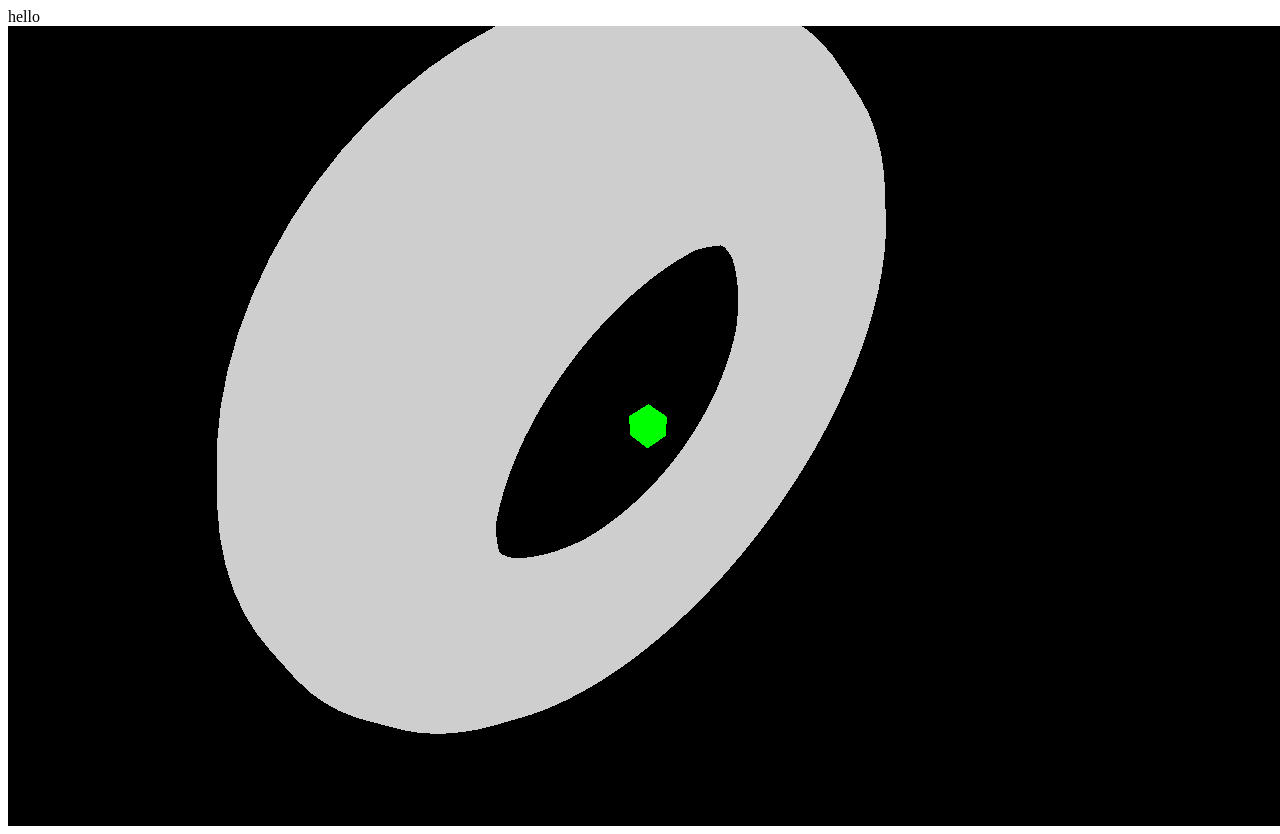
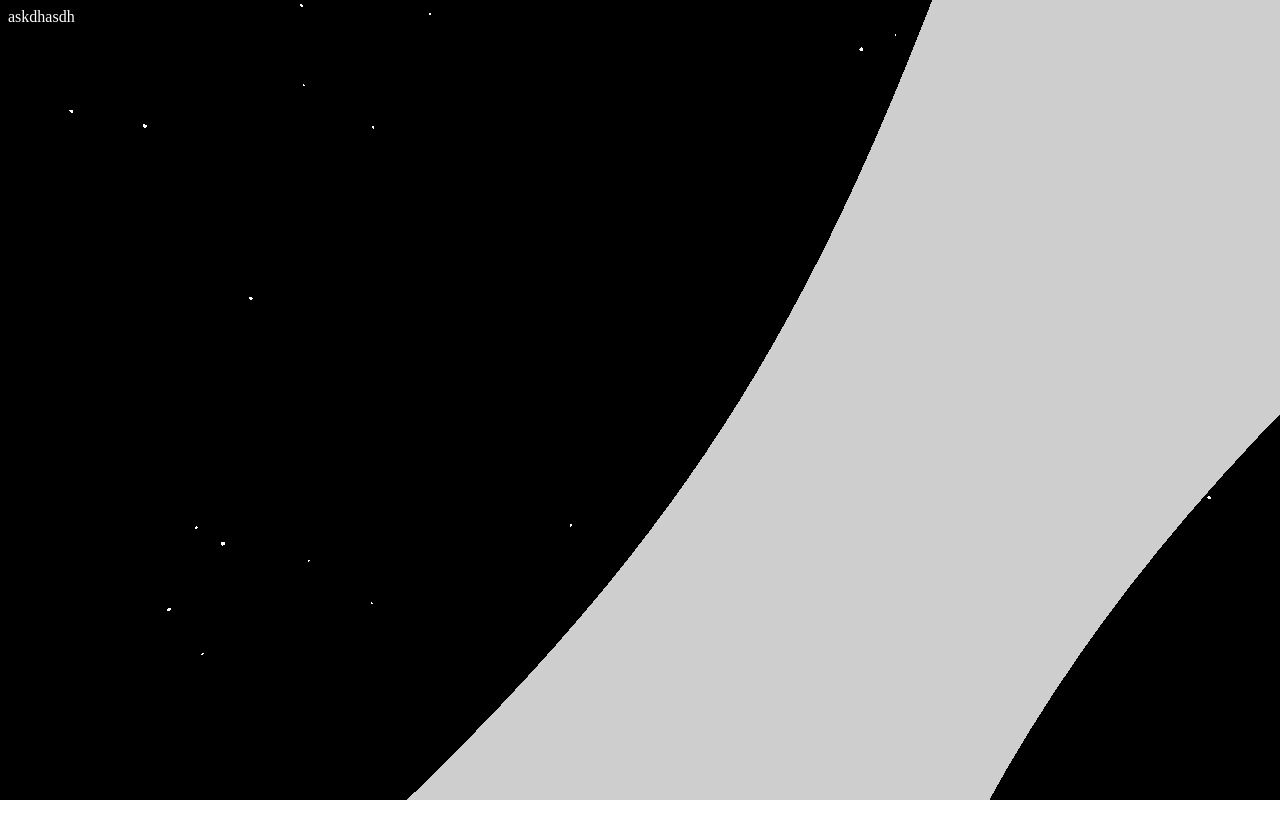
Before and after one commit to arjav0703/polygon, a website built with Vite: page index.html in a window 1280 px wide. After the commit the page ends 800 px from the top, so only its background shows below. Built offline with nearby package versions, Linux system fonts and the light colour scheme; animation ran at ten frames a second.

Commit message:
add stars :)

```diff
--- a/index.html
+++ b/index.html
@@ -6,6 +6,9 @@
 
     <body>
         <script type="module" src="script.js"></script>
-        hello
+        <canvas id="bg"></canvas>
+
+        askdhasdh
+
     </body>
 </html>
--- a/script.js
+++ b/script.js
@@ -1,9 +1,14 @@
 import * as THREE from 'three';
+import './style.css'
 
 const scene = new THREE.Scene();
 const camera = new THREE.PerspectiveCamera( 75, window.innerWidth / window.innerHeight, 0.1, 1000 );
 
-const renderer = new THREE.WebGLRenderer();
+const renderer = new THREE.WebGLRenderer({
+  canvas: document.querySelector('#bg'),
+});
+
+
 renderer.setSize( window.innerWidth, window.innerHeight );
 document.body.appendChild( renderer.domElement );
 
@@ -20,7 +25,7 @@
 scene.add(donut);
 
 
-camera.position.z = 20;
+camera.position.z = 45;
 
 function animate() {
 
@@ -35,5 +40,37 @@
   renderer.render( scene, camera );
 }
 
+function moveCamera() {
+  const t = document.body.getBoundingClientRect().top;
+
+  cube.rotation.y += 0.01;
+  cube.rotation.z += 0.01;
+
+  camera.position.z = t * -0.01;
+  camera.position.x = t * -0.0000;
+  camera.rotation.y = t * -0.0000;
+
+}
+
+document.body.onscroll = moveCamera;
+moveCamera();
+
+
+
+function add_star() {
+  const star_geometry = new THREE.SphereGeometry(0.25, 24, 24);
+  const star_material = new THREE.MeshBasicMaterial({ color: 0xffffff  });
+  const star = new THREE.Mesh(star_geometry, star_material);
+
+  const [x, y, z] = Array(3)
+    .fill()
+    .map(() => THREE.MathUtils.randFloatSpread(300));
+
+  star.position.set(x, y, z);
+  scene.add(star);
+}
+
+Array(200).fill().forEach(add_star);
+
 
 animate();
--- a/style.css
+++ b/style.css
@@ -1,2 +1,10 @@
-* {
+canvas {
+    z-index: -1;
+  position: fixed;
+  top: 0;
+  left: 0;
 }
+
+body {
+    color: white;
+}
```
